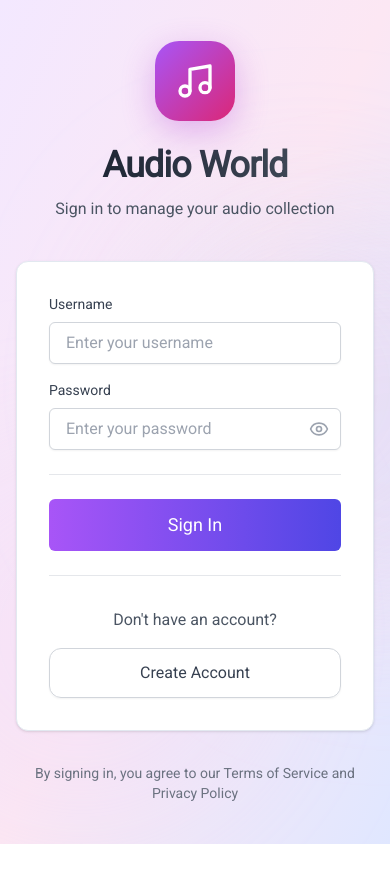
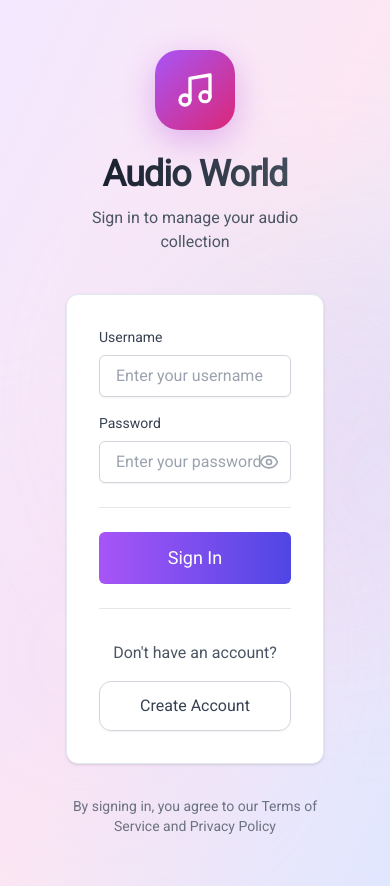
Before and after one commit to rayner15/audio-manager, a Next.js app: page / in a window 390 px wide. Before the commit the page ends 844 px from the top, so only its background shows below. Built offline with nearby package versions, Linux system fonts and the light colour scheme.

Commit message:
Update padding in LoginPage and RegisterPage components for improved layout consistency and mobile responsiveness.

```diff
--- a/app/page.tsx
+++ b/app/page.tsx
@@ -44,7 +44,7 @@ export default function LoginPage() {
 
   return (
     <Layout backgroundType="purple">
-      <div className="flex items-center justify-center min-h-screen">
+      <div className="flex items-center justify-center min-h-screen p-[50px]">
         <div className="w-full max-w-md px-4">
           <Logo
             title="Audio World"
--- a/app/register/page.tsx
+++ b/app/register/page.tsx
@@ -59,7 +59,7 @@ export default function RegisterPage() {
   return (
     <div className="min-h-screen relative overflow-hidden">
       <AnimatedBackground />
-      <div className="relative z-10 flex items-center justify-center min-h-screen p-4">
+      <div className="relative z-10 flex items-center justify-center min-h-screen p-[50px]">
         <div className="w-full max-w-lg fade-in-up">
           <Logo
             title="Audio World"
```
